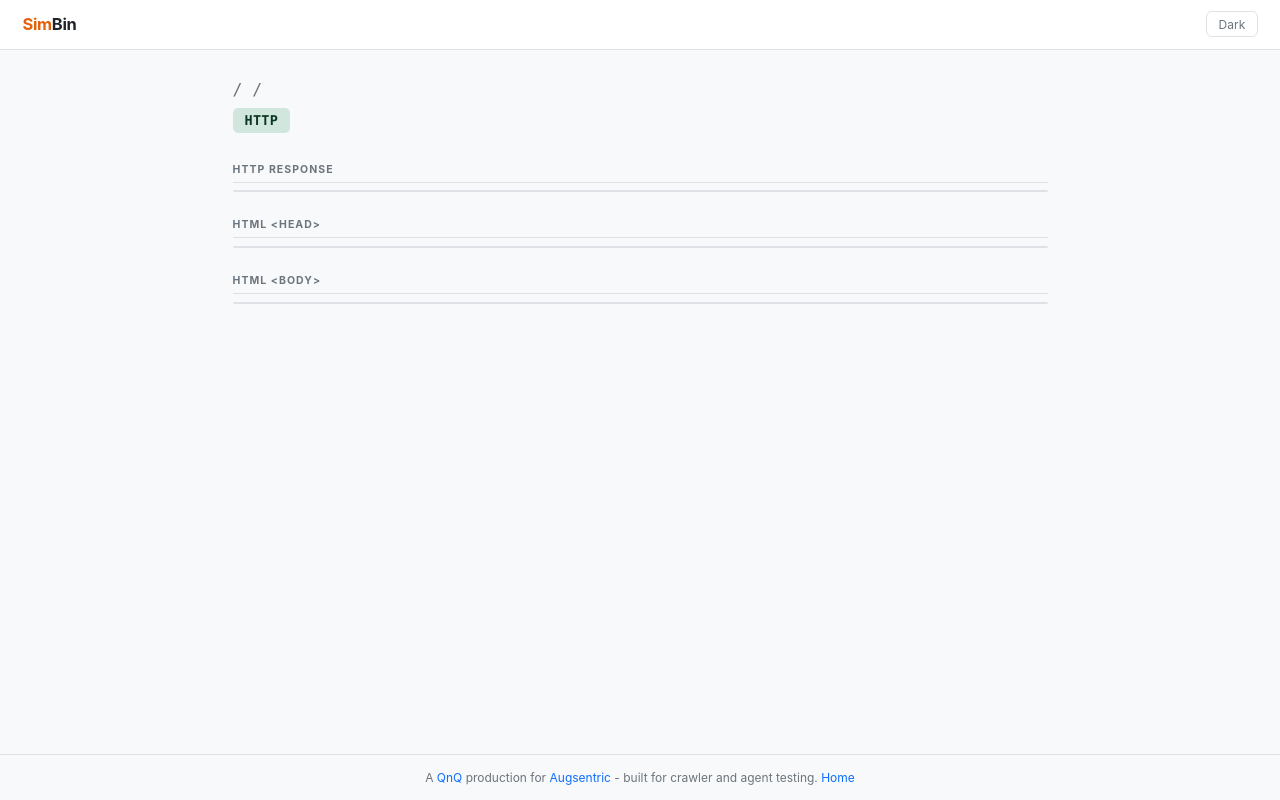
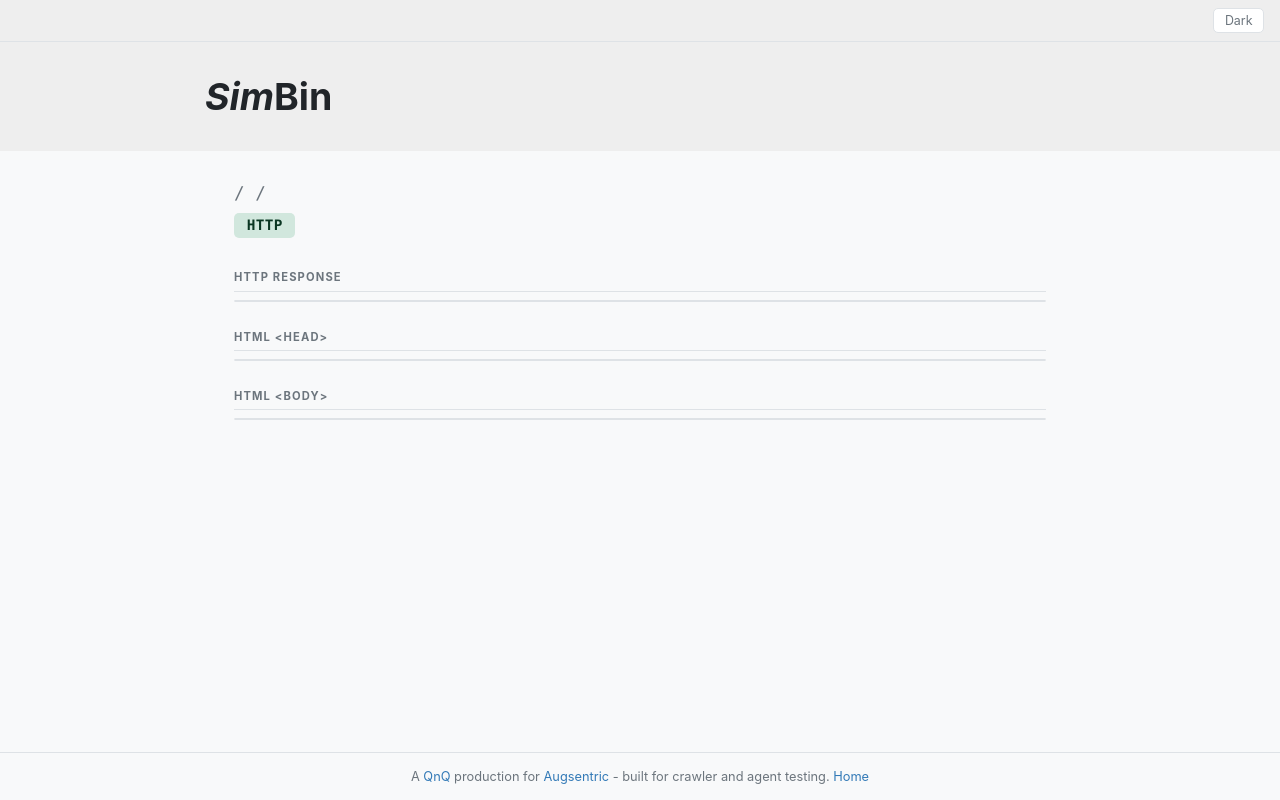
Before and after one commit to seriocomic/SimBin, a Django app: template templates/pages/template.html in a window 1280 px wide. Run offline with Django 3.2, Linux system fonts and the light colour scheme; the template is opened without the code that fills it, so the values that code supplies are empty.

Commit message:
Homogenise index/template: shared CSS, matching header/footer, Dockerfile-only deploy
- Extract all inline CSS/JS from index.html into shared simbin.css
- Template now uses same topbar + jumbotron header as index (h1 linked to home, no p tags)
- Both pages use template's footer text
- Remove Bootstrap 3.3.7 CDN and jQuery dependencies
- template.css stripped to template-specific styles only (signal tables, status badges)
- Minify remaining inline JS to single lines
- Gitignore docker-compose.yml so Coolify uses Dockerfile deployment

Co-Authored-By: Claude Opus 4.6 <noreply@anthropic.com>

```diff
--- a/static/simbin.css
+++ b/static/simbin.css
@@ -1,91 +1,109 @@
-/* Sticky footer styles
--------------------------------------------------- */
-html {
-    position: relative;
-    min-height: 100%;
-}
-body {
-    /* Margin bottom by footer height */
-    margin-bottom: 60px;
-}
-footer {
-    position: absolute;
-    bottom: 0;
-    width: 100%;
-    /* Set the fixed height of the footer here */
-    height: 45px;
-    padding-top: 15px;
-    background-color: #f5f5f5;
- }
+/* SimBin - Shared base styles */
 
-footer p {
-    text-align: center !important;
+:root {
+  --bg: #f8f9fa;
+  --bg-card: #fff;
+  --bg-navbar: #eee;
+  --text: #212529;
+  --text-muted: #6c757d;
+  --border: #dee2e6;
+  --link: #337ab7;
+  --jumbotron-bg: #eee;
 }
 
- .navbar {
-    background-color: #eee;
+html[data-theme="dark"] {
+  --bg: #0d1117;
+  --bg-card: #161b22;
+  --bg-navbar: #161b22;
+  --text: #c9d1d9;
+  --text-muted: #8b949e;
+  --border: #30363d;
+  --link: #58a6ff;
+  --jumbotron-bg: #161b22;
 }
 
-.main {
-    margin-top: 50px;
+*, *::before, *::after { box-sizing: border-box; }
+
+html { min-height: 100%; }
+body {
+  margin: 0;
+  font-family: -apple-system, BlinkMacSystemFont, 'Segoe UI', Roboto, sans-serif;
+  font-size: 15px;
+  background: var(--bg);
+  color: var(--text);
+  min-height: 100vh;
+  display: flex;
+  flex-direction: column;
+}
+a { color: var(--link); text-decoration: none; }
+a:hover { text-decoration: underline; }
+hr { border: none; border-top: 1px solid var(--border); margin: 1.5rem 0; }
+.sr-only {
+  position: absolute; width: 1px; height: 1px; padding: 0;
+  margin: -1px; overflow: hidden; clip: rect(0,0,0,0);
+  white-space: nowrap; border: 0;
 }
 
-.simbin_directive {
-    background-color: #eee;
-    color: #337ab7;
-    font-size: 1.1em;
+/* Topbar */
+.sb-topbar {
+  background: var(--bg-navbar);
+  border-bottom: 1px solid var(--border);
+  padding: .5rem 1rem;
+  display: flex;
+  justify-content: flex-end;
+  align-items: center;
 }
-.simbin_url {
-    font-size: 1.2em;
-    padding: 10px;
-    background-color: #eee;
-    width: 100%;
-    display: block;
-    margin-top: 20px;
-    margin-bottom: 20px;
+.sb-theme-btn {
+  background: var(--bg-card);
+  border: 1px solid var(--border);
+  color: var(--text-muted);
+  padding: .25rem .65rem;
+  border-radius: 5px;
+  cursor: pointer;
+  font-size: .78rem;
+  font-family: inherit;
 }
-.second_url {
-    display: block;
-    padding-left: 20px;
-    margin-top: 20px;
-}
-.simbin_url a {
-    font-family: Courier;
-}
-a {
-    background-color: #eee;
+.sb-theme-btn:hover { color: var(--text); }
+
+/* Jumbotron */
+.jumbotron { background: var(--jumbotron-bg); padding: 2rem 1rem; }
+.jumbotron .container { max-width: 900px; margin: 0 auto; padding: 0 15px; }
+.jumbotron h1 { font-size: 2.5em; margin: 0; }
+.jumbotron h1 a { color: inherit; text-decoration: none; }
+.jumbotron h1 a:hover { text-decoration: none; opacity: .8; }
+.jumbotron p { margin-top: .5rem; }
+.jumbotron p a { color: var(--link); }
+
+/* Footer */
+footer {
+  border-top: 1px solid var(--border);
+  padding: 1rem 1.5rem;
+  text-align: center;
+  font-size: .8rem;
+  color: var(--text-muted);
 }
 
-a:hover {
-    text-decoration: none;
+/* Layout */
+.container { max-width: 900px; margin: 0 auto; padding: 0 15px; }
+.main-content { flex: 1; padding-top: 1.5rem; padding-bottom: 2rem; }
+
+/* Index page */
+.simbin_directive { color: var(--link); font-size: 1.1em; }
+.simbin_url {
+  font-size: 1.2em;
+  padding: 10px;
+  background-color: var(--bg-card);
+  border: 1px solid var(--border);
+  border-radius: 4px;
+  width: 100%;
+  display: block;
+  margin: 15px 0;
 }
-
-.note {
-    display: block;
-    color: #666;
-    font-size: 0.8em;
-}
-
-ol {
-    font-size: 1.3em;
-}
-
-ol a {
-    padding: 5px;
-    width: 50%;
-    display: inline-block;
-}
-
-ol li {
-    margin: 5px;
-}
-
-h2.url {
-    word-wrap: break-word;
-    color: #aaa;
-    font-size: 1.8em;
-}
-
-h4 {
-    margin-top: 20px;
-}
+.simbin_url a { font-family: 'SFMono-Regular', Consolas, 'Liberation Mono', Menlo, Courier, monospace; }
+.second_url { display: block; padding-left: 20px; margin-top: 15px; }
+.note { display: block; color: var(--text-muted); font-size: .8em; }
+ol { font-size: 1.2em; }
+ol a { padding: 5px; display: inline-block; }
+ol li { margin: 5px; }
+h2.url { word-wrap: break-word; color: var(--text-muted); font-size: 1.8em; }
+h4 { margin-top: 20px; }
--- a/static/template.css
+++ b/static/template.css
@@ -1,70 +1,82 @@
-:root{--bg:#f8f9fa;--bg-card:#ffffff;--bg-navbar:#ffffff;--text:#212529;--text-muted:#6c757d;--border:#dee2e6;--code-bg:#f0f0f0;--link:#0d6efd;--note-bg:#f0f4ff;--note-text:#3a4a6b}
-html[data-theme="dark"]{--bg:#0d1117;--bg-card:#161b22;--bg-navbar:#161b22;--text:#c9d1d9;--text-muted:#8b949e;--border:#30363d;--code-bg:#1c2128;--link:#58a6ff;--note-bg:#1a2236;--note-text:#8eb4e3}
-*,*::before,*::after{box-sizing:border-box;margin:0;padding:0}
-html{font-size:15px}
-body{font-family:-apple-system,BlinkMacSystemFont,'Segoe UI',Roboto,sans-serif;background:var(--bg);color:var(--text);min-height:100vh;display:flex;flex-direction:column}
-a{color:var(--link);text-decoration:none}
-a:hover{text-decoration:underline}
-.sr-only{position:absolute;width:1px;height:1px;padding:0;margin:-1px;overflow:hidden;clip:rect(0,0,0,0);white-space:nowrap;border:0}
+/* Template-specific styles */
 
-/* Navbar */
-.navbar{background:var(--bg-navbar);border-bottom:1px solid var(--border);padding:.75rem 1.5rem;display:flex;align-items:center;justify-content:space-between;position:sticky;top:0;z-index:100}
-.navbar-brand{font-weight:700;font-size:1.1rem;color:var(--text);letter-spacing:-.02em}
-.navbar-brand span{color:#e36209}
-.theme-toggle{background:var(--bg-card);border:1px solid var(--border);color:var(--text-muted);padding:.3rem .75rem;border-radius:6px;cursor:pointer;font-size:.8rem;font-family:inherit}
-.theme-toggle:hover{color:var(--text);border-color:var(--text-muted)}
-
-/* Main */
-.main{flex:1;max-width:860px;margin:0 auto;width:100%;padding:2rem 1.5rem}
+.main { flex: 1; max-width: 860px; margin: 0 auto; width: 100%; padding: 2rem 1.5rem; }
 
 /* URL header */
-.url-header{margin-bottom:2rem}
-.url-path{font-family:'SFMono-Regular',Consolas,'Liberation Mono',Menlo,monospace;font-size:1.1rem;color:var(--text-muted);word-break:break-all;margin-bottom:.6rem}
-.url-path a{color:var(--text-muted)}
+.url-header { margin-bottom: 2rem; }
+.url-path {
+  font-family: 'SFMono-Regular', Consolas, 'Liberation Mono', Menlo, monospace;
+  font-size: 1.1rem;
+  color: var(--text-muted);
+  word-break: break-all;
+  margin-bottom: .6rem;
+}
+.url-path a { color: var(--text-muted); }
 
 /* Status badge */
-.status-badge{display:inline-flex;align-items:center;padding:.3rem .8rem;border-radius:5px;font-weight:700;font-size:.9rem;font-family:'SFMono-Regular',Consolas,monospace;letter-spacing:.02em}
-.status-2xx{background:#d1e7dd;color:#0a3622}
-.status-3xx{background:#fff3cd;color:#664d03}
-.status-4xx,.status-5xx{background:#f8d7da;color:#58151c}
-html[data-theme="dark"] .status-2xx{background:#0d2e1a;color:#75c490}
-html[data-theme="dark"] .status-3xx{background:#2d2200;color:#e6a817}
-html[data-theme="dark"] .status-4xx,html[data-theme="dark"] .status-5xx{background:#2c0e11;color:#f1868c}
+.status-badge {
+  display: inline-flex; align-items: center;
+  padding: .3rem .8rem; border-radius: 5px;
+  font-weight: 700; font-size: .9rem;
+  font-family: 'SFMono-Regular', Consolas, monospace;
+  letter-spacing: .02em;
+}
+.status-2xx { background: #d1e7dd; color: #0a3622; }
+.status-3xx { background: #fff3cd; color: #664d03; }
+.status-4xx, .status-5xx { background: #f8d7da; color: #58151c; }
+html[data-theme="dark"] .status-2xx { background: #0d2e1a; color: #75c490; }
+html[data-theme="dark"] .status-3xx { background: #2d2200; color: #e6a817; }
+html[data-theme="dark"] .status-4xx, html[data-theme="dark"] .status-5xx { background: #2c0e11; color: #f1868c; }
 
 /* Sections */
-.section{margin-bottom:1.75rem}
-.section-title{font-size:.7rem;font-weight:700;text-transform:uppercase;letter-spacing:.1em;color:var(--text-muted);margin-bottom:.5rem;padding-bottom:.4rem;border-bottom:1px solid var(--border)}
+.section { margin-bottom: 1.75rem; }
+.section-title {
+  font-size: .7rem; font-weight: 700; text-transform: uppercase;
+  letter-spacing: .1em; color: var(--text-muted);
+  margin-bottom: .5rem; padding-bottom: .4rem;
+  border-bottom: 1px solid var(--border);
+}
 
-/* Signal table - the main redbot-style layout */
-.signal-table{border:1px solid var(--border);border-radius:6px;overflow:hidden}
-.signal-row{display:grid;grid-template-columns:8px 180px 1fr;grid-template-rows:auto auto;column-gap:.75rem;row-gap:.15rem;padding:.6rem .85rem;border-bottom:1px solid var(--border);align-items:start}
-.signal-row:last-child{border-bottom:none}
-.signal-row.impact-critical{background:color-mix(in srgb,#dc3545 4%,var(--bg-card))}
-.signal-row.impact-warning{background:color-mix(in srgb,#fd7e14 4%,var(--bg-card))}
-.signal-row.impact-info{background:var(--bg-card)}
-html[data-theme="dark"] .signal-row.impact-critical{background:color-mix(in srgb,#dc3545 8%,var(--bg-card))}
-html[data-theme="dark"] .signal-row.impact-warning{background:color-mix(in srgb,#fd7e14 8%,var(--bg-card))}
+/* Signal table */
+.signal-table { border: 1px solid var(--border); border-radius: 6px; overflow: hidden; }
+.signal-row {
+  display: grid;
+  grid-template-columns: 8px 180px 1fr;
+  grid-template-rows: auto auto;
+  column-gap: .75rem; row-gap: .15rem;
+  padding: .6rem .85rem;
+  border-bottom: 1px solid var(--border);
+  align-items: start;
+}
+.signal-row:last-child { border-bottom: none; }
+.signal-row.impact-critical { background: color-mix(in srgb, #dc3545 4%, var(--bg-card)); }
+.signal-row.impact-warning { background: color-mix(in srgb, #fd7e14 4%, var(--bg-card)); }
+.signal-row.impact-info { background: var(--bg-card); }
+html[data-theme="dark"] .signal-row.impact-critical { background: color-mix(in srgb, #dc3545 8%, var(--bg-card)); }
+html[data-theme="dark"] .signal-row.impact-warning { background: color-mix(in srgb, #fd7e14 8%, var(--bg-card)); }
 
-/* Dot */
-.signal-dot{width:8px;height:8px;border-radius:50%;margin-top:.35rem;flex-shrink:0;grid-row:1}
-.dot-critical{background:#dc3545}
-.dot-warning{background:#fd7e14}
-.dot-info{background:#0d6efd}
+.signal-dot { width: 8px; height: 8px; border-radius: 50%; margin-top: .35rem; flex-shrink: 0; grid-row: 1; }
+.dot-critical { background: #dc3545; }
+.dot-warning { background: #fd7e14; }
+.dot-info { background: #0d6efd; }
 
-/* Baseline rows - structural signals not modified by any directive */
-.signal-row.baseline{border-left-color:transparent !important;background:var(--bg-card) !important}
-.signal-row.baseline .signal-dot{background:var(--border)}
-.signal-row.baseline .signal-name{color:var(--text-muted);font-weight:400}
-.signal-row.baseline .signal-value{color:var(--text-muted);opacity:.7}
+.signal-row.baseline { border-left-color: transparent !important; background: var(--bg-card) !important; }
+.signal-row.baseline .signal-dot { background: var(--border); }
+.signal-row.baseline .signal-name { color: var(--text-muted); font-weight: 400; }
+.signal-row.baseline .signal-value { color: var(--text-muted); opacity: .7; }
 
-/* Signal name: header name or tag */
-.signal-name{font-family:'SFMono-Regular',Consolas,monospace;font-size:.82rem;font-weight:600;color:var(--text);grid-row:1;white-space:nowrap;overflow:hidden;text-overflow:ellipsis}
-
-/* Signal value: raw value */
-.signal-value{font-family:'SFMono-Regular',Consolas,monospace;font-size:.82rem;color:var(--text);grid-row:1;word-break:break-all;min-width:0}
-
-/* Signal note: annotation - spans full width below the name/value row */
-.signal-note{grid-column:2 / -1;grid-row:2;font-size:.77rem;color:var(--text-muted);padding:.1rem 0 .05rem;line-height:1.4}
-
-/* Footer */
-footer{border-top:1px solid var(--border);padding:1rem 1.5rem;text-align:center;font-size:.8rem;color:var(--text-muted)}
+.signal-name {
+  font-family: 'SFMono-Regular', Consolas, monospace;
+  font-size: .82rem; font-weight: 600; color: var(--text);
+  grid-row: 1; white-space: nowrap; overflow: hidden; text-overflow: ellipsis;
+}
+.signal-value {
+  font-family: 'SFMono-Regular', Consolas, monospace;
+  font-size: .82rem; color: var(--text);
+  grid-row: 1; word-break: break-all; min-width: 0;
+}
+.signal-note {
+  grid-column: 2 / -1; grid-row: 2;
+  font-size: .77rem; color: var(--text-muted);
+  padding: .1rem 0 .05rem; line-height: 1.4;
+}
--- a/templates/pages/template.html
+++ b/templates/pages/template.html
@@ -6,6 +6,7 @@
   <title>{{title}} - SimBin by Augsentric</title>
   <link rel="icon" href="{% static 'favicon.ico' %}">
   <script>(function(){var s=localStorage.getItem('simbin-theme');if(!s)s=window.matchMedia('(prefers-color-scheme: dark)').matches?'dark':'light';document.documentElement.setAttribute('data-theme',s);})();</script>
+  <link rel="stylesheet" href="{% static 'simbin.css' %}">
   <link rel="stylesheet" href="{% static 'template.css' %}">
 {% if meta_follow_index_string %}
   <meta name="robots" content="{{ meta_follow_index_string }}">
@@ -28,10 +29,14 @@
 
 {% if h1 != "off" %}<h1 class="sr-only">SimBin{% if h1 == "multiple" %}</h1><h1 class="sr-only">Another title{% endif %}</h1>{% endif %}
 
-<nav class="navbar">
-  <a class="navbar-brand" href="/"><span>Sim</span>Bin</a>
-  <button type="button" class="theme-toggle" id="theme-toggle" onclick="toggleTheme()">Dark</button>
-</nav>
+<div class="sb-topbar">
+  <button type="button" class="sb-theme-btn" id="theme-toggle" onclick="toggleTheme()">Dark</button>
+</div>
+<div class="jumbotron">
+  <div class="container">
+    <h1><a href="/"><em>Sim</em>Bin</a></h1>
+  </div>
+</div>
 
 <div class="main">
 
@@ -93,10 +98,7 @@
   A <a href="https://www.qnq.com.au/">QnQ</a> production for <a href="https://www.augsentric.com/">Augsentric</a> - built for crawler and agent testing. <a href="/">Home</a>
 </footer>
 
-<script>
-  function toggleTheme(){var h=document.documentElement,d=h.getAttribute('data-theme')==='dark',n=d?'light':'dark';h.setAttribute('data-theme',n);localStorage.setItem('simbin-theme',n);document.getElementById('theme-toggle').textContent=d?'Dark':'Light';}
-  (function(){var s=localStorage.getItem('simbin-theme');if(!s)s=window.matchMedia('(prefers-color-scheme: dark)').matches?'dark':'light';document.getElementById('theme-toggle').textContent=s==='dark'?'Light':'Dark';})();
-</script>
+<script>function toggleTheme(){var h=document.documentElement,d=h.getAttribute('data-theme')==='dark',n=d?'light':'dark';h.setAttribute('data-theme',n);localStorage.setItem('simbin-theme',n);document.getElementById('theme-toggle').textContent=d?'Dark':'Light';}(function(){var s=localStorage.getItem('simbin-theme');if(!s)s=window.matchMedia('(prefers-color-scheme: dark)').matches?'dark':'light';document.getElementById('theme-toggle').textContent=s==='dark'?'Light':'Dark';})();</script>
 
 </body>
 </html>
```
Also changed, not shown: docker-compose.yml (deleted, +0 -14 lines), templates/pages/index.html (+7 -29 lines), 1 other file.
